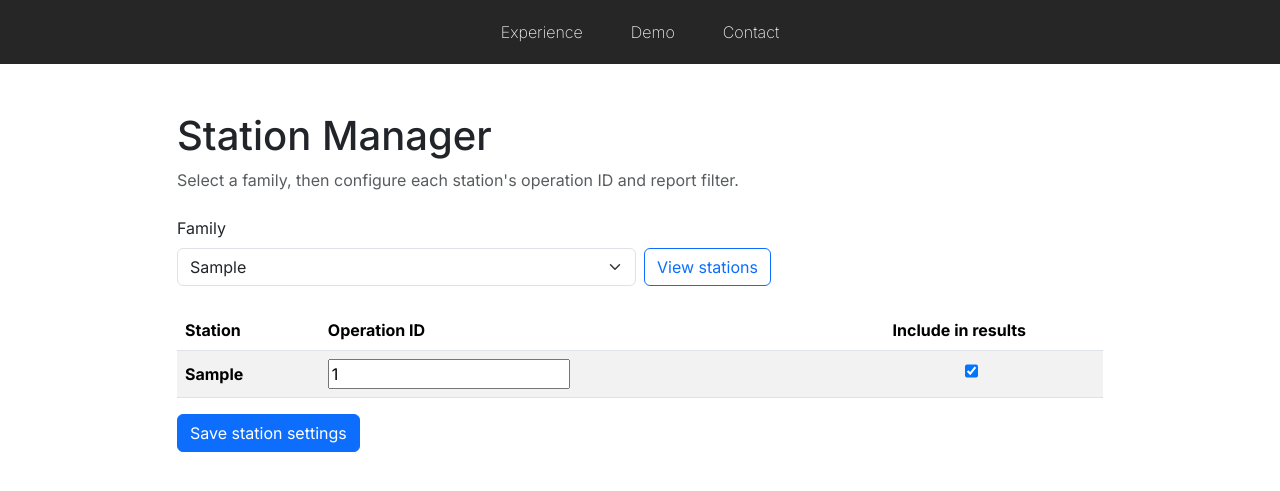
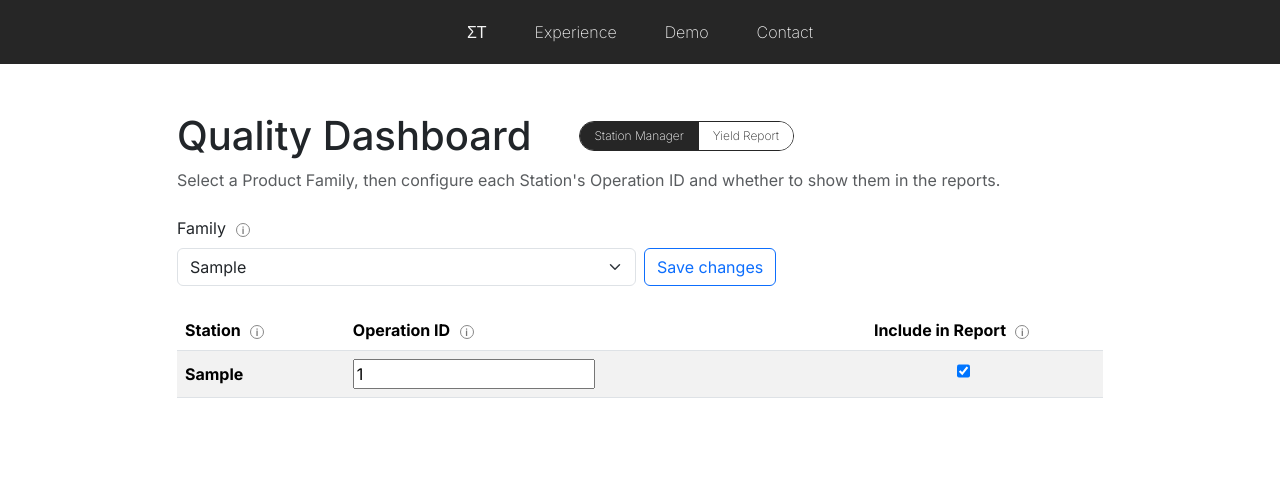
Before and after one commit to santiago-tremar/my-homepage, a Django app: page /demo/quality/stations/ in a window 1280 px wide. Shown: the top 491 px of the page. Run offline with Django 5.2, Linux system fonts and the light colour scheme; tables that the repository leaves empty hold one stand-in row (values such as "Sample post"); parts of the project's set-up code (start-up, migrations or seed data) failed here and were passed over.

Commit message:
streamlined Station Manager code, project style

```diff
--- a/main_project/settings.py
+++ b/main_project/settings.py
@@ -125,6 +125,7 @@ USE_TZ = True
 # https://docs.djangoproject.com/en/6.1/howto/static-files/
 
 STATIC_URL = 'static/'
+STATICFILES_DIRS = [BASE_DIR / 'static']
 
 
 # Email
--- a/main_project/urls.py
+++ b/main_project/urls.py
@@ -21,6 +21,6 @@ from django.views.generic import TemplateView
 urlpatterns = [
     path('admin/', admin.site.urls),
     path('', TemplateView.as_view(template_name='home.html'), name='home'),
-    path('demo/', TemplateView.as_view(template_name='demo_index.html'), name='demo-index'),
+    path('demo/', TemplateView.as_view(template_name='demo.html'), name='demo-index'),
     path('demo/quality/', include('quality_dashboards.urls')),
 ]
--- a/quality_dashboards/forms.py
+++ b/quality_dashboards/forms.py
@@ -1,6 +1,9 @@
 from django import forms
 from django.forms import modelformset_factory
-from .models import ProcessMap
+
+from .models import ProcessMap, RawData
+
+import pandas as pd
 
 # A Class to feed the following function.
 class StationProcessForm(forms.ModelForm):
@@ -15,3 +18,52 @@ StationProcessFormSet = modelformset_factory(
     form=StationProcessForm,
     extra=0
 )
+
+# A Class to validate the data uploaded to Raw Data has expected structure.
+class RawDataForm(forms.ModelForm):
+    required_columns = ('PartFamily','Station')
+
+    class Meta:
+        model = RawData
+        fields = ('name', 'upload')
+
+    def __init__(self, *args, **kwargs):
+        super().__init__(*args,  **kwargs)
+        self.process_map_pairs = None
+
+    def clean_upload(self):
+        upload = self.cleaned_data['upload']
+
+        # Check if the data is from a new upload rather than an edit
+        if not self.files.get(self.add_prefix('upload')):
+            return upload
+
+        try:
+            # Check the expected columns from upload.
+            dataframe = pd.read_csv(upload)
+        except (
+           pd.errors.EmptyDataError,
+           pd.errors.ParserError,
+           UnicodeDecodeError,
+        ) as exc:
+            raise forms.ValidationError(
+                'Upload data must be a readable CSV file with a header row.'
+            ) from exc
+        finally:
+            upload.seek(0)
+
+        missing = set(self.required_columns) - set(dataframe.columns)
+        if missing:
+            raise forms.ValidationError('Missing required column(s): ' + ', '.join(sorted(missing)))
+
+        # Helper definitions for parsing to ProcessMap model downstream.
+        pairs = (
+            dataframe.loc[:, self.required_columns]
+            .dropna()
+            .drop_duplicates()
+        )
+        self.process_map_pairs = list(
+            pairs.itertuples(index=False, name=None)
+        )
+
+        return upload
--- a/quality_dashboards/scripts/utils.py
+++ b/quality_dashboards/scripts/utils.py
@@ -50,6 +50,3 @@ def write_families_and_stations_to_database():
             station_type=station,
             defaults={"operation_id": 0},
         )
-    ## As this is just a demo and I currently lack the tools to
-    ## constantly generate more mock data, I am writing to the DB
-    ## only if it has no data to ensure quicker page refreshes.
--- a/quality_dashboards/views.py
+++ b/quality_dashboards/views.py
@@ -8,25 +8,11 @@ from .forms import StationProcessFormSet
 
 from .scripts.utils import (
     get_family_selection,
-    write_families_and_stations_to_database,
 )
-
-# Create your views here.
 
 def station_list_view(request):
     """ Allow Visitors to define Station Operation IDs
         and toggle reporting of each. """
-
-    # Check if DB contains any families.
-    if not ProcessMap.objects.exists():
-        write_families_and_stations_to_database()
-            ## As this is just a demo and I currently lack the tools to
-            ## consistently generate new mock data, I am writing to the DB
-            ## only if it is empty to ensure quicker page loads after the fact.
-        if ProcessMap.objects.exists():
-            return redirect(reverse('station-manager')) # Force the page to reload after writing to the DataBase.
-        else:
-            return redirect(reverse('home'))
 
     families, selected_family = get_family_selection(request)
 
--- /dev/null
+++ b/static/css/base.css
@@ -0,0 +1,175 @@
+body {
+  margin: 0;
+  font-family: "Inter", sans-serif;
+}
+
+.navbar {
+  width: 100%;
+  height: 64px;
+  background-color: #262626;
+}
+
+.navbar-links {
+  width: 100%;
+  height: 100%;
+  display: flex;
+  align-items: center;
+  justify-content: center;
+  gap: 48px;
+}
+
+.navbar-links a {
+  color: #f4f4f4;
+  font-family: "Inter", sans-serif;
+  font-size: 16px;
+  font-weight: 200;
+  text-decoration: none;
+}
+
+.profile-section {
+  min-height: calc(100vh - 64px);
+  display: flex;
+  align-items: center;
+  justify-content: center;
+  gap: 48px;
+  padding: 48px;
+  box-sizing: border-box;
+}
+
+.profile-picture {
+  width: 240px;
+  height: 240px;
+  flex: 0 0 240px;
+  border: 2px solid #262626;
+  border-radius: 50%;
+  display: flex;
+  align-items: center;
+  justify-content: center;
+  font-family: "Inter", sans-serif;
+  color: #777;
+  background-color: #f4f4f4;
+}
+
+.profile-text {
+  display: flex;
+  flex-direction: column;
+  gap: 12px;
+  width: 440px;
+}
+
+.profile-text p {
+  margin: 0;
+  font-family: "Inter", sans-serif;
+  color: #2d2d2d;
+}
+
+.title,
+.subtext,
+.body,
+.links {
+  font-family: "Inter", sans-serif;
+}
+
+.title {
+  font-size: 32px;
+  font-weight: 700;
+}
+
+.subtext {
+  font-size: 12px;
+  font-weight: 200;
+}
+
+.body {
+  font-size: 20px;
+  font-weight: 400;
+}
+
+.links {
+  font-size: 16px;
+  font-weight: 200;
+}
+
+.profile-text .links {
+  color: #777;
+  text-decoration: none;
+  line-height: 1;
+  margin-top: -4px;
+  margin-bottom: -4px;
+}
+
+.demo-section {
+  min-height: calc(100vh - 64px);
+  display: flex;
+  align-items: center;
+  justify-content: center;
+  padding: 48px;
+  box-sizing: border-box;
+}
+
+.demo-list {
+  width: min(440px, 100%);
+}
+
+.demo-item {
+  position: relative;
+  min-height: 76px;
+}
+
+.demo-title {
+  margin: 0;
+}
+
+.demo-title a {
+  color: inherit;
+  text-decoration: none;
+}
+
+.demo-title a:hover,
+.demo-title a:focus-visible {
+  text-decoration: underline;
+}
+
+.demo-description {
+  position: absolute;
+  top: 40px;
+  left: 0;
+  margin: 0;
+  line-height: 1.4;
+  visibility: hidden;
+  opacity: 0;
+  transition: opacity 0.15s ease;
+}
+
+.demo-item:hover .demo-description {
+  visibility: visible;
+  opacity: 1;
+}
+
+@media (min-width: 1024px) {
+  .demo-section {
+    display: grid;
+    grid-template-columns: repeat(4, minmax(0, 1fr));
+    grid-template-rows: repeat(4, minmax(0, 1fr));
+    height: calc(100vh - 64px);
+    padding-inline: 0;
+  }
+
+  .demo-list {
+    grid-column: 2 / span 2;
+    grid-row: 2 / span 3;
+    justify-self: start;
+    align-self: start;
+  }
+}
+
+@media (max-width: 640px) {
+  .profile-section {
+    flex-direction: column;
+    gap: 32px;
+  }
+
+  .profile-text {
+    width: min(320px, 100%);
+  }
+}
--- /dev/null
+++ b/static/css/dashboard.css
@@ -0,0 +1,109 @@
+.dashboard-heading {
+  display: flex;
+  align-items: center;
+  flex-wrap: wrap;
+  gap: 3rem;
+  margin-bottom: 0.5rem;
+}
+
+.dashboard-view-toggle {
+  display: inline-flex;
+  overflow: hidden;
+  border: 1px solid #262626;
+  border-radius: 999px;
+}
+
+.dashboard-view-option {
+  display: inline-flex;
+  align-items: center;
+  justify-content: center;
+  padding: 8px 14px;
+  border: 0;
+  background-color: #fff;
+  color: #262626;
+  line-height: 1;
+  text-decoration: none;
+  white-space: nowrap;
+}
+
+.dashboard-view-option + .dashboard-view-option {
+  border-left: 1px solid #262626;
+}
+
+.dashboard-view-option-active {
+  background-color: #262626;
+  color: #fff;
+}
+
+.dashboard-view-option:disabled {
+  cursor: not-allowed;
+}
+
+.dashboard-help {
+  position: relative;
+  display: inline-flex;
+  align-items: center;
+  justify-content: center;
+  width: 14px;
+  height: 14px;
+  margin-left: 0.35rem;
+  border: 1px solid #888;
+  border-radius: 50%;
+  color: #777;
+  font-size: 10px;
+  font-style: normal;
+  font-weight: 600;
+  line-height: 1;
+  vertical-align: middle;
+  cursor: help;
+}
+
+.dashboard-help::after {
+  content: attr(data-tooltip);
+  position: absolute;
+  top: calc(100% + 0.4rem);
+  left: 0;
+  z-index: 10;
+  width: max-content;
+  max-width: min(16rem, calc(100vw - 2rem));
+  padding: 0.5rem 0.65rem;
+  border-radius: 0.25rem;
+  background-color: #262626;
+  color: #fff;
+  font-size: 0.75rem;
+  font-weight: 400;
+  line-height: 1.4;
+  text-align: left;
+  white-space: normal;
+  visibility: hidden;
+  opacity: 0;
+  pointer-events: none;
+}
+
+.dashboard-help:hover::after,
+.dashboard-help:focus-visible::after {
+  visibility: visible;
+  opacity: 1;
+}
+
+.dashboard-station-table th:last-child .dashboard-help::after {
+  right: 0;
+  left: auto;
+}
+
+@media (max-width: 767.98px) {
+  .dashboard-heading {
+    flex-direction: column;
+    align-items: flex-start;
+    gap: 1rem;
+  }
+
+  .dashboard-station-table-wrapper {
+    overflow-x: visible;
+  }
+
+  .dashboard-station-table input[name$="-operation_id"] {
+    width: 8rem;
+    max-width: 100%;
+  }
+}
--- a/templates/base.html
+++ b/templates/base.html
@@ -8,48 +8,21 @@
     <!-- Bootstrap CSS -->
     <link href="https://cdn.jsdelivr.net/npm/bootstrap@5.3.8/dist/css/bootstrap.min.css" rel="stylesheet" integrity="sha384-sRIl4kxILFvY47J16cr9ZwB07vP4J8+LH7qKQnuqkuIAvNWLzeN8tE5YBujZqJLB" crossorigin="anonymous">
     <!-- Custom CSS -->
-    <!-- <link href='{% static 'css/base.css' %}' rel='stylesheet'> -->
+    <link href="{% static 'css/base.css' %}" rel="stylesheet">
 
     <!-- Google's Inter font -->
     <link rel="preconnect" href="https://fonts.googleapis.com">
     <link rel="preconnect" href="https://fonts.gstatic.com" crossorigin>
     <link href="https://fonts.googleapis.com/css2?family=Inter:ital,opsz,wght@0,14..32,100..900;1,14..32,100..900&display=swap" rel="stylesheet">
-    <style>
-      body {
-        margin: 0;
-        font-family: "Inter", sans-serif;
-      }
-
-      .navbar {
-        width: 100%;
-        height: 64px;
-        background-color: #262626;
-      }
-
-      .navbar-links {
-        width: 100%;
-        height: 100%;
-        display: flex;
-        align-items: center;
-        justify-content: center;
-        gap: 48px;
-      }
-
-      .navbar-links a {
-        color: #f4f4f4;
-        font-family: "Inter", sans-serif;
-        font-size: 16px;
-        font-weight: 200;
-        text-decoration: none;
-      }
-    </style>
+    {% block extra_head %}{% endblock extra_head %}
 </head>
 
   <body>
     <nav class="navbar" aria-label="Main navigation">
       <div class="navbar-links">
+        <a href="{% url 'home'%}">ΣΤ</a>
         <a href="#">Experience</a>
-        <a href="#">Demo</a>
+        <a href="{% url 'demo-index' %}">Demo</a>
         <a href="#">Contact</a>
       </div>
     </nav>
--- a/templates/dashboard_config.html
+++ b/templates/dashboard_config.html
@@ -1,14 +1,25 @@
 {% extends "base.html" %}
+{% load static %}
 
 {% block title %}Quality Dashboard: Station Manager{% endblock title %}
+
+{% block extra_head %}
+  <link href="{% static 'css/dashboard.css' %}" rel="stylesheet">
+{% endblock extra_head %}
 
 {% block content %}
 <main class="container py-5">
   <div class="row justify-content-center">
     <div class="col-lg-10">
-      <h1 class="mb-2">Station Manager</h1>
+      <div class="dashboard-heading">
+        <h1 class="mb-0">Quality Dashboard</h1>
+        <div class="dashboard-view-toggle" role="group" aria-label="Quality dashboard views">
+          <a href="{% url 'station-manager' %}" class="dashboard-view-option dashboard-view-option-active subtext" aria-current="page">Station Manager</a>
+          <button type="button" class="dashboard-view-option subtext" disabled>Yield Report</button>
+        </div>
+      </div>
       <p class="text-body-secondary mb-4">
-        Select a family, then configure each station's operation ID and report filter.
+        Select a Product Family, then configure each Station's Operation ID and whether to show them in the reports.
       </p>
 
       {% for message in messages %}
@@ -17,20 +28,27 @@
 
       <form method="get" action="{% url 'station-manager' %}" class="row g-2 align-items-end mb-4">
         <div class="col-sm-8 col-md-6">
-          <label for="family" class="form-label">Family</label>
-          <select id="family" name="family" class="form-select">
+          <label for="family" class="form-label">
+            Family
+            <span class="dashboard-help" tabindex="0" role="img"
+            aria-label="Help for Family: This list is obtained from the production raw data. The editable values below are applicable only to the given Family."
+            data-tooltip="This list is obtained from the production raw data. The editable values below are applicable only to the given Family.">i</span>
+          </label>
+          <select id="family" name="family" class="form-select" onchange="this.form.requestSubmit()">
             {% for family in families %}
               <option value="{{ family }}"{% if family == selected_family %} selected{% endif %}>{{ family }}</option>
             {% endfor %}
           </select>
         </div>
-        <div class="col-auto">
-          <button type="submit" class="btn btn-outline-primary">View stations</button>
-        </div>
+        {% if selected_family and formset.forms %}
+          <div class="col-auto">
+            <button type="submit" form="station-settings-form" class="btn btn-outline-primary">Save changes</button>
+          </div>
+        {% endif %}
       </form>
 
       {% if selected_family %}
-        <form method="post" action="{% url 'station-manager' %}?family={{ selected_family|urlencode }}">
+        <form id="station-settings-form" method="post" action="{% url 'station-manager' %}?family={{ selected_family|urlencode }}">
           {% csrf_token %}
           {{ formset.management_form }}
 
@@ -41,13 +59,28 @@
           {% endif %}
 
           {% if formset.forms %}
-            <div class="table-responsive">
-              <table class="table table-striped table-hover align-middle">
+            <div class="table-responsive dashboard-station-table-wrapper">
+              <table class="table table-striped table-hover align-middle dashboard-station-table">
                 <thead>
                   <tr>
-                    <th scope="col">Station</th>
-                    <th scope="col">Operation ID</th>
-                    <th scope="col" class="text-center">Include in results</th>
+                    <th scope="col">
+                      Station
+                      <span class="dashboard-help" tabindex="0" role="img"
+                      aria-label="Info about Station: This list is obtained from the raw data, which feeds the Yield calculation itself. Only Stations actually used by a given Family will appear here."
+                      data-tooltip="This list is obtained from the raw data, which feeds the Yield calculation itself. Only Stations actually used by a given Family will appear here.">i</span>
+                    </th>
+                    <th scope="col">
+                      Operation ID
+                      <span class="dashboard-help" tabindex="0" role="img"
+                      aria-label="Help for Operation ID: The numbers placed here affect the order in which the Stations are shown in the Yield report."
+                      data-tooltip="This affects the order in which the Stations are shown in the Yield report.">i</span>
+                    </th>
+                    <th scope="col" class="text-center">
+                      Include in Report
+                      <span class="dashboard-help" tabindex="0" role="img"
+                      aria-label="Help for Include in Report: Choose what Stations to show in the report. The data is always available."
+                      data-tooltip="Choose what Stations to show in the report. The data is always available.">i</span>
+                    </th>
                   </tr>
                 </thead>
                 <tbody>
@@ -76,7 +109,6 @@
                 </tbody>
               </table>
             </div>
-            <button type="submit" class="btn btn-primary">Save station settings</button>
           {% else %}
             <p class="text-body-secondary">No stations are available for this family.</p>
           {% endif %}
```
Also changed, not shown: quality_dashboards/admin.py (+25 -1 lines), templates/demo.html (+22 -0 lines), templates/home.html (+0 -85 lines).
